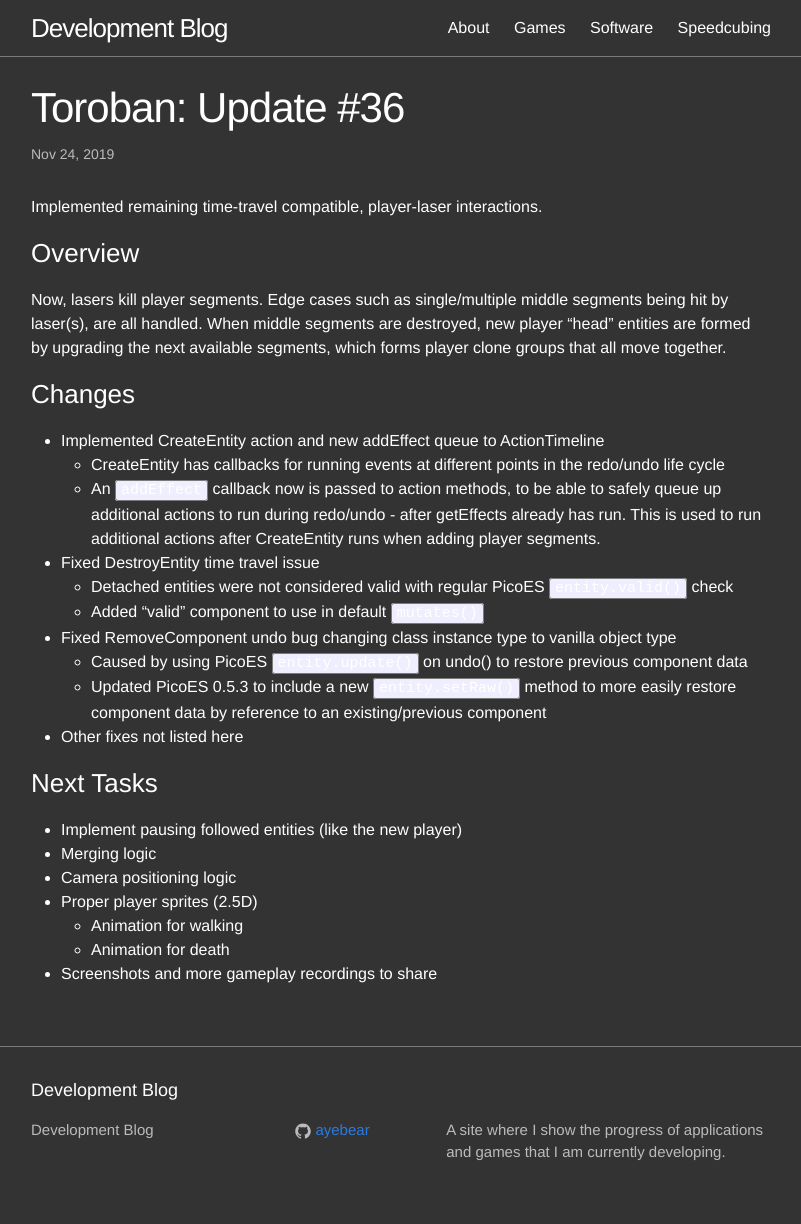
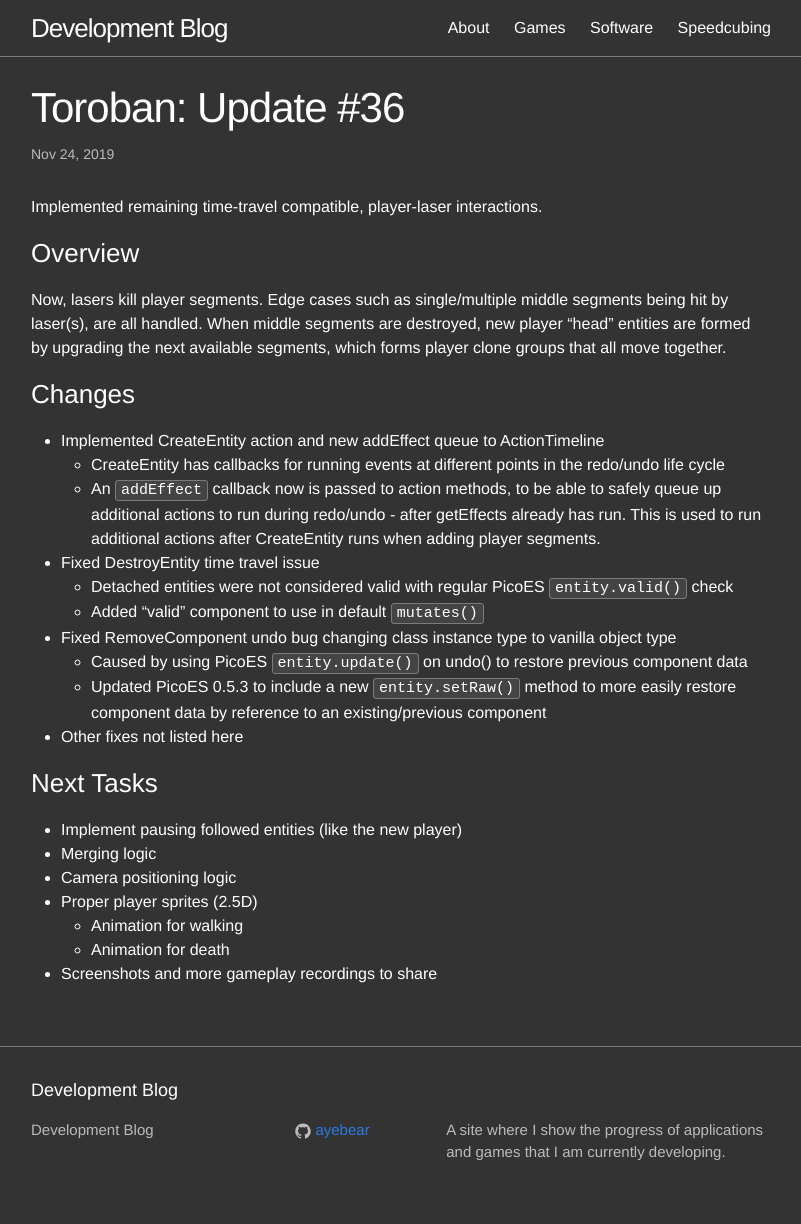
Before and after one commit to ayebear/ayebear-website, a Jekyll site: the page built from _posts/2019-11-24-toroban.md, in a window 1280 px wide. Shown: the whole page, without its empty margins (239-1040 px from the left). Built offline with Jekyll 4.4.1, drawn with Linux system fonts in a browser that asks for light colours.

Commit message:
Updated background color of code formatting

```diff
--- a/_sass/_base.scss
+++ b/_sass/_base.scss
@@ -129,7 +129,7 @@ code {
     font-size: 15px;
     border: 1px solid $grey-color-light;
     border-radius: 3px;
-    background-color: #eef;
+    background-color: #444;
 }
 
 code {
```
